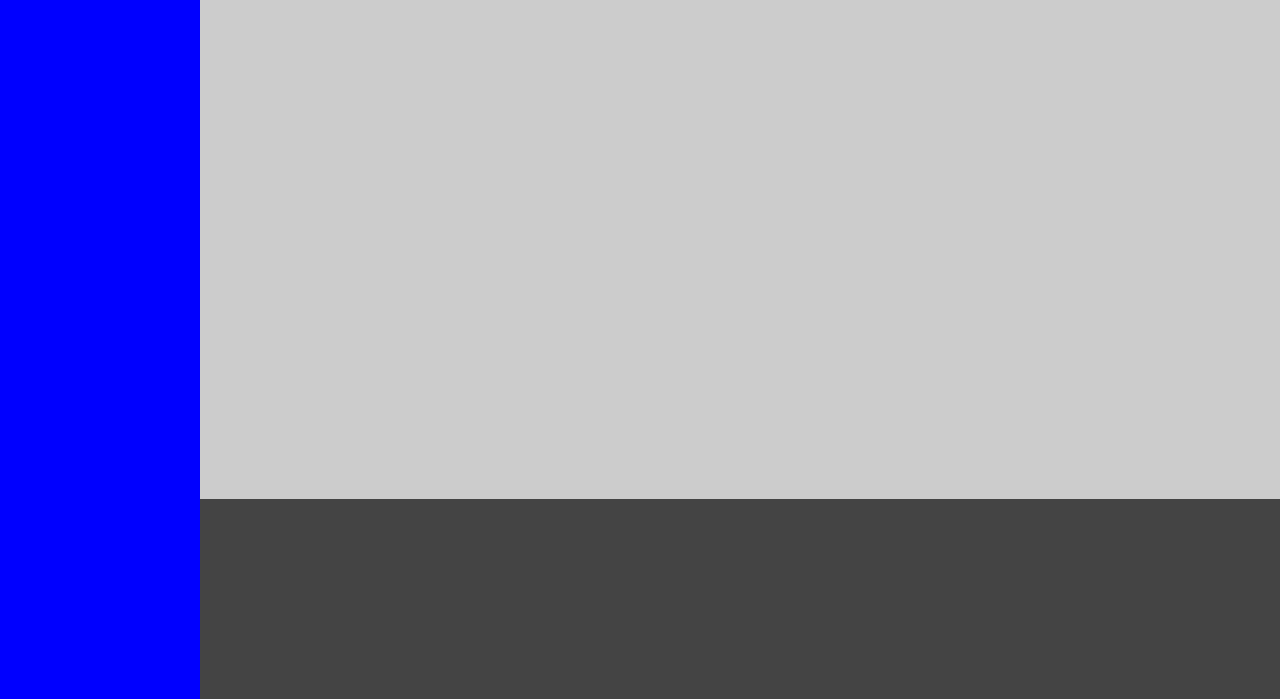
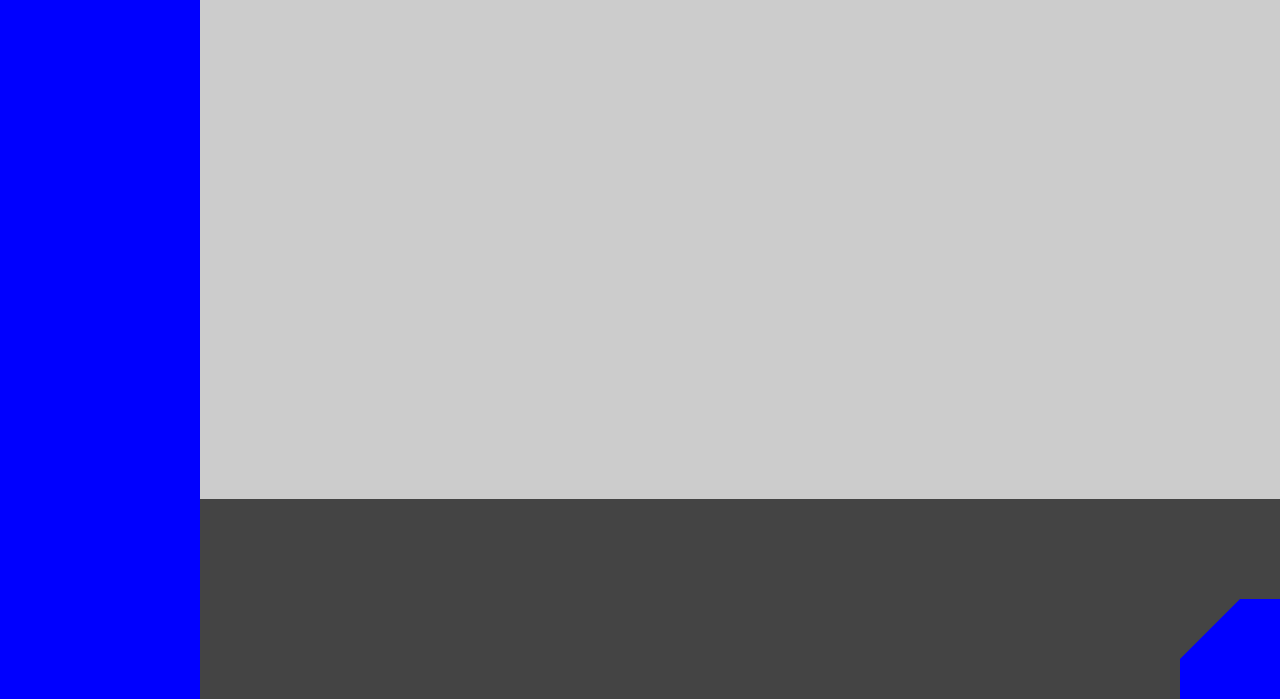
Before and after one commit to codey4k/fs4, a Symfony app: template templates/index/index.html.twig in a window 1280 px wide. Shown: the part 381-1080 px from the top of the page. Run offline with Twig, Linux system fonts and the light colour scheme; the template is opened without the code that fills it, so the values that code supplies are empty; some libraries are stand-ins or nearby versions.

Commit message:
update 07/06/2018

```diff
--- a/public/css/index.css
+++ b/public/css/index.css
@@ -29,3 +29,15 @@ body {
     grid-column : 1 / 2;
     background : var(--theme);
 }
+
+.fab {
+    position : fixed;
+    right : 0;
+    bottom : 0;
+    width : 100px;
+    height : 100px;
+    background : var(--theme);
+    z-index : 3000;
+
+    clip-path : polygon(0% 60%, 60% 0%, 100% 0%,100% 100%, 0% 100%);
+}
--- a/templates/base.html.twig
+++ b/templates/base.html.twig
@@ -8,6 +8,11 @@
         <link href="https://fonts.googleapis.com/css?family=Rubik:300,400" rel="stylesheet">
     </head>
     <body>
+
+        <div class="fab">
+
+        </div>
+
         <div class="wrapper">
             <div class="menu-left"></div>
 
```
